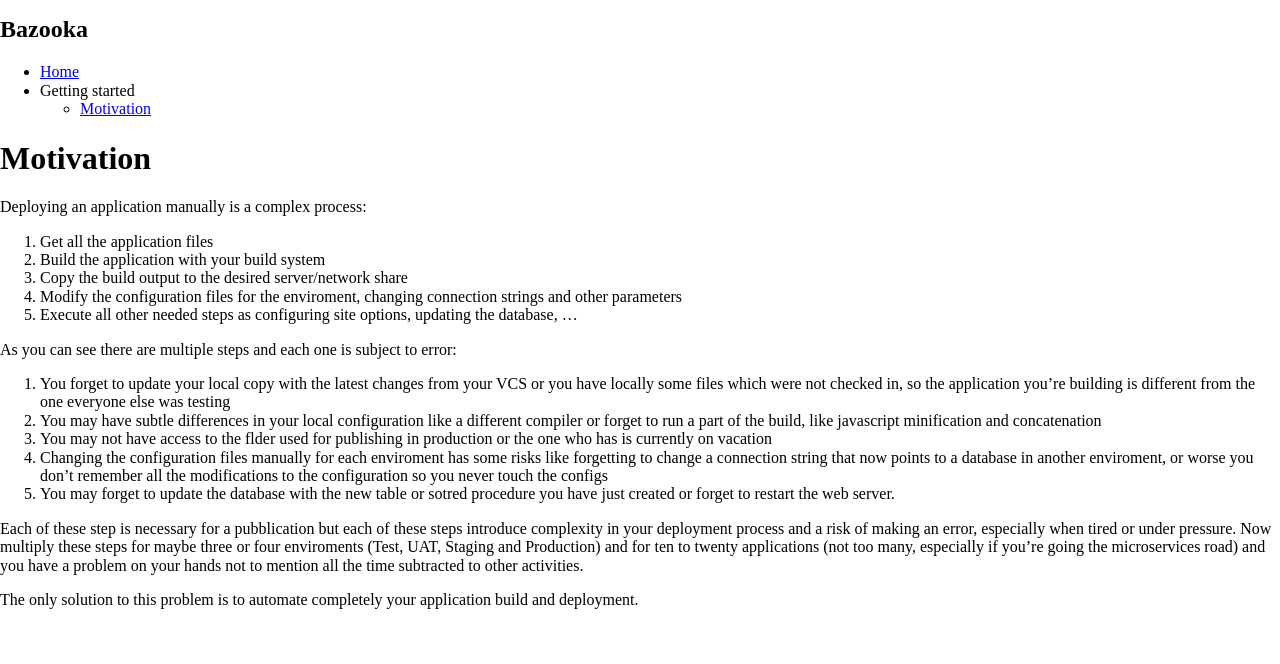
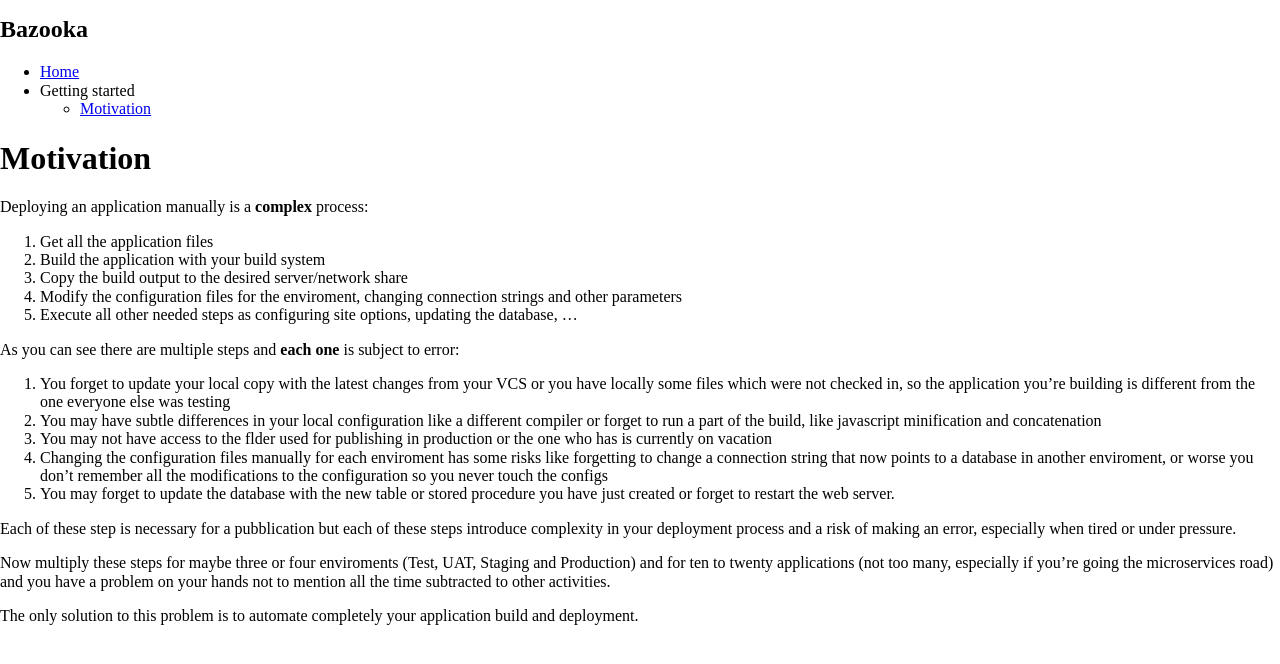
Before and after one commit to BazookaDeploy/Bazooka, a Jekyll site: the page built from motivation.md, in a window 1280 px wide, cut to the strip 104-768 px from the top of the page. Built offline with Jekyll 4.4.1, drawn with Linux system fonts in a browser that asks for light colours; nearby versions of some CDN libraries; library files that are not in the unit come from our copies; Markdown is read by kramdown in place of the engine named in the settings.

Commit message:
correction and css

```diff
--- a/motivation.md
+++ b/motivation.md
@@ -4,7 +4,7 @@ layout: default
 
 # Motivation
 
-Deploying an application manually is a complex process:
+Deploying an application manually is a **complex** process:
 
 1. Get all the application files
 2. Build the application with your build system
@@ -12,14 +12,16 @@ Deploying an application manually is a complex process:
 4. Modify the configuration files for the enviroment, changing connection strings and other parameters
 5. Execute all other needed steps as configuring site options, updating the database, ...
 
-As you can see there are multiple steps and each one is subject to error:
+As you can see there are multiple steps and **each one** is subject to error:
 
 1. You forget to update your local copy with the latest changes from your VCS or you have locally some files which were not checked in, so the application you're building is different from the one everyone else was testing
 2. You may have subtle differences in your local configuration like a different compiler or forget to run a part of the build, like javascript minification and concatenation
 3. You may not have access to the flder used for publishing in production or the one who has is currently on vacation
 4. Changing the configuration files manually for each enviroment has some risks like forgetting to change a connection string that now points to a database in another enviroment, or worse you don't remember all the modifications to the configuration so you never touch the configs
-5. You may forget to update the database with the new table or sotred procedure you have just created or forget to restart the web server.
+5. You may forget to update the database with the new table or stored procedure you have just created or forget to restart the web server.
 
-Each of these step is necessary for a pubblication but each of these steps introduce complexity in your deployment process and a risk of making an error, especially when tired or under pressure. Now multiply these steps for maybe three or four enviroments (Test, UAT, Staging and Production) and for ten to twenty applications (not too many, especially if you're going the microservices road) and you have a problem on your hands not to mention all the time subtracted to other activities.
+Each of these step is necessary for a pubblication but each of these steps introduce complexity in your deployment process and a risk of making an error, especially when tired or under pressure.
+
+Now multiply these steps for maybe three or four enviroments (Test, UAT, Staging and Production) and for ten to twenty applications (not too many, especially if you're going the microservices road) and you have a problem on your hands not to mention all the time subtracted to other activities.
 
 The only solution to this problem is to automate completely your application build and deployment.
--- a/stylesheets/stylesheet.css
+++ b/stylesheets/stylesheet.css
@@ -62,6 +62,10 @@ html, body, .container, .left-col {
 .mid-col {
   margin-left: 20%;
   padding: 10px;
+  height: 100%;
+    min-height: 100%;
+    overflow: auto;
+    max-height: 100%;
 }
 
 #main-nav ul {
```
